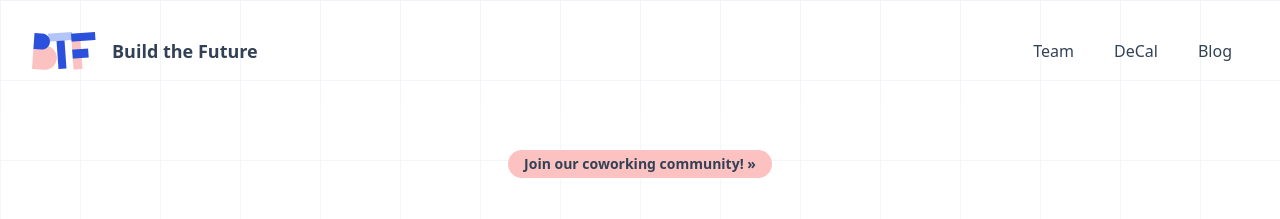
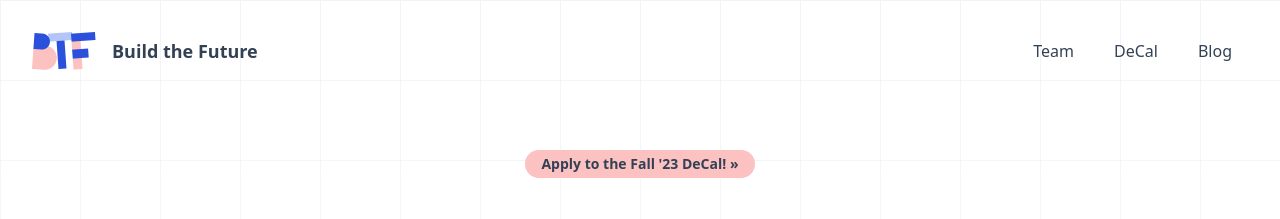
Before and after one commit to btfcal/website, a Next.js app: page / in a window 1280 px wide. Shown: the top 219 px of the page. Built offline with nearby package versions, Linux system fonts and the light colour scheme.

Commit message:
Edit homepage pill

```diff
--- a/app/page.tsx
+++ b/app/page.tsx
@@ -6,6 +6,7 @@ import decal from "@/public/images/decal/decal.png"
 import basesCollab from "@/public/images/coworking/bases-collab.jpg"
 import theHouseFund from "@/public/images/sponsors/thehouse.svg"
 import Container from "@/components/container"
+import Link from "next/link"
 
 function Photos() {
 	return (
@@ -57,12 +58,12 @@ export default function Home() {
 				as="section"
 				className="flex flex-col items-start pb-0 sm:items-center sm:text-center"
 			>
-				<a
-					href="https://happy-lobster-238.notion.site/Patent-Pending-0349478eef8a40d4aedef068bd81bead"
+				<Link
+					href="/decal"
 					className="transform whitespace-nowrap rounded-full bg-accent px-4 py-1 text-sm font-bold text-slate-700 transition-transform duration-500 hover:translate-x-2"
 				>
-					Join our coworking community! »
-				</a>
+					Apply to the Fall &apos;23 DeCal! »
+				</Link>
 				<h1 className="title mt-8 text-slate-800 md:text-5xl">
 					UC&nbsp;Berkeley’s student-run{" "}
 					<span className="shiny text-primary">entrepreneurship hub</span>.
```
